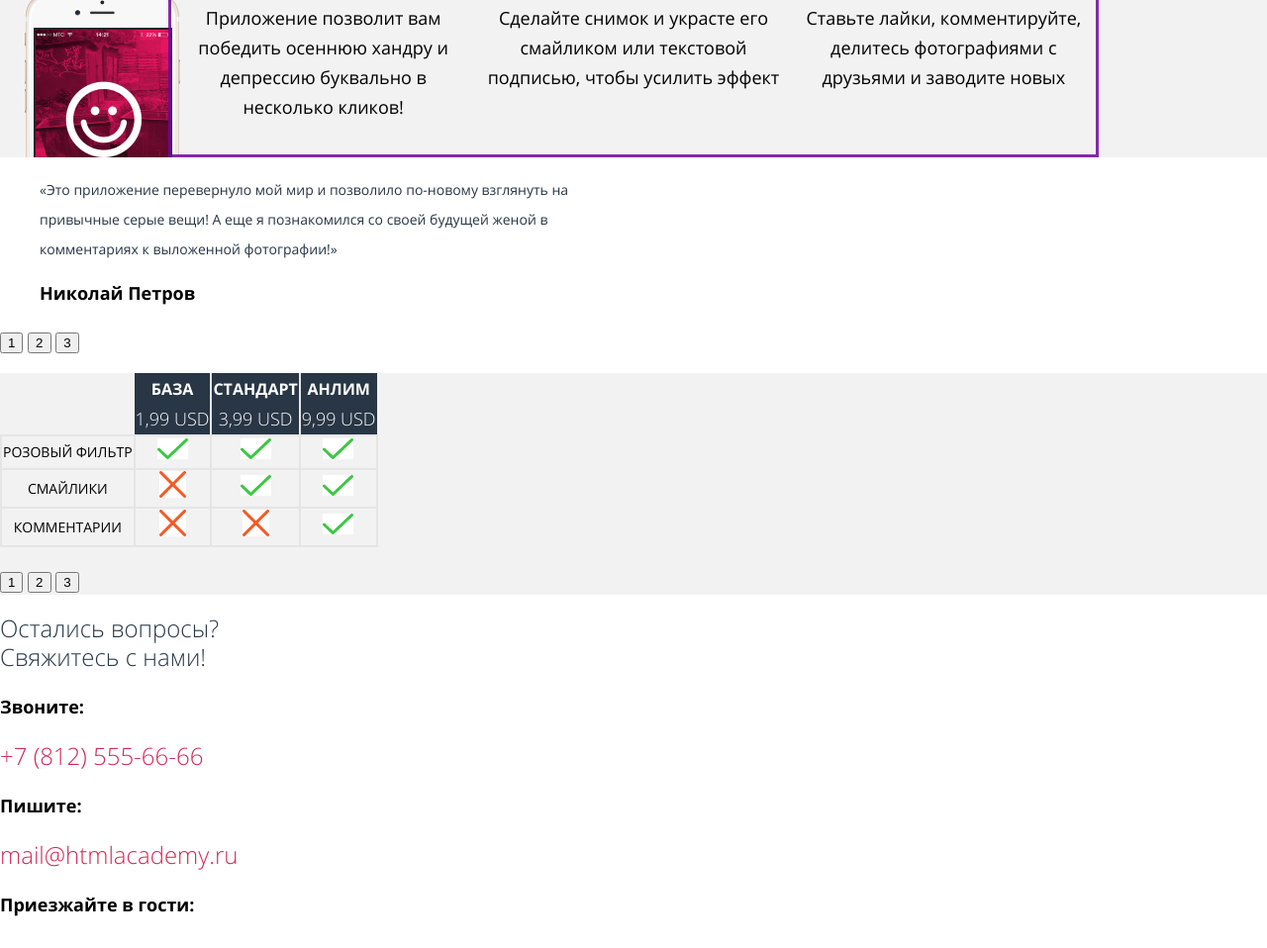
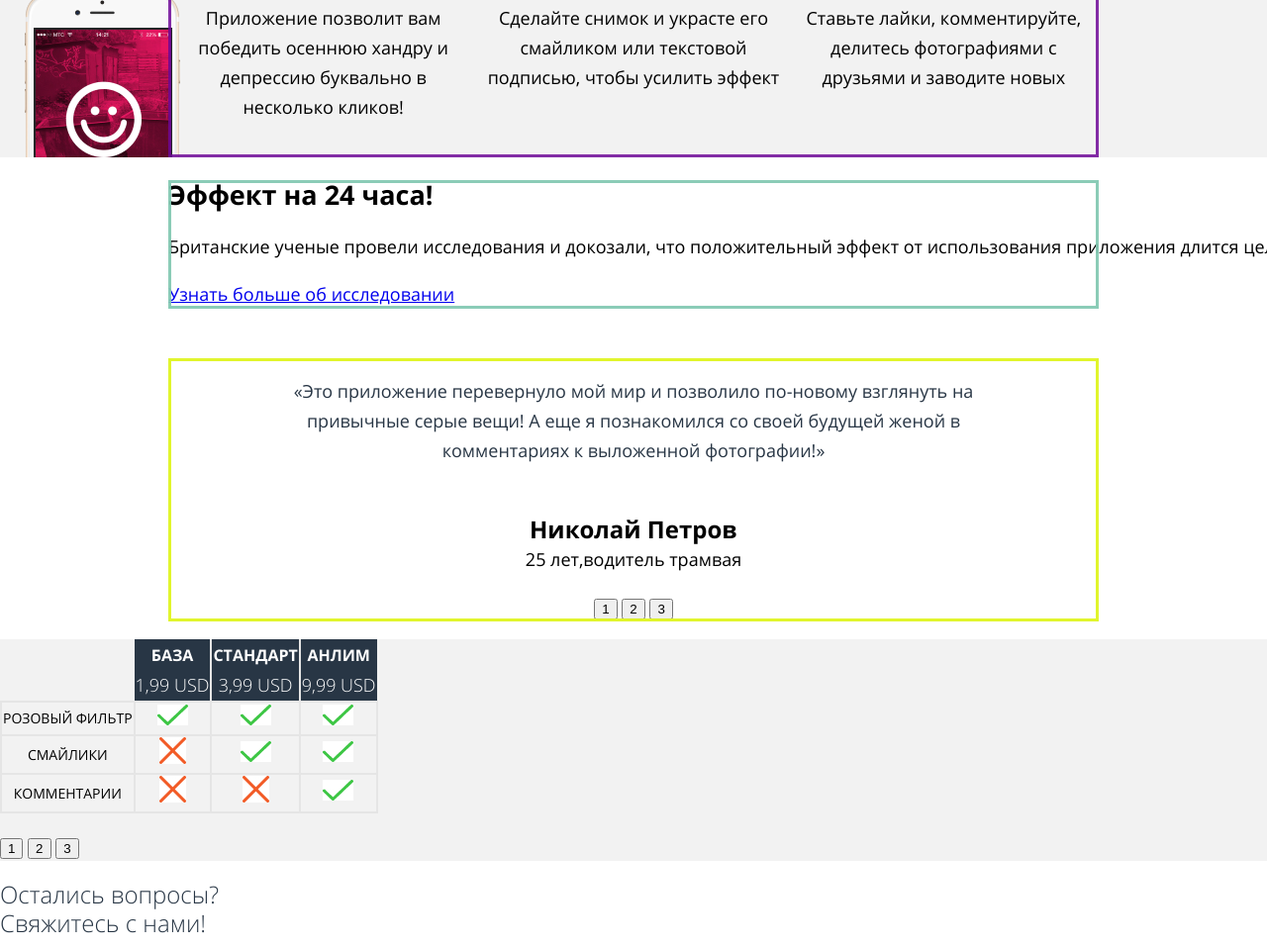
Before and after one commit to Ruslis80/834003-pink-22, a website: page source/index.html in a window 1280 px wide. Shown: the part 1583-2541 px from the top of the page at 99% size. Drawn offline with nearby package versions, Linux system fonts and the light colour scheme; files that its build step writes are made by us from their sources.

Commit message:
Добавил файл,делаю секцию research

```diff
--- a/source/index.html
+++ b/source/index.html
@@ -135,21 +135,18 @@
           </ul>
         </div>
       </section>
-      <section class="research visually-hidden">
+      <section class="research">
         <div class="research__wrapper">
           <h2 class="research__title">
-            Эффект<br>
-            на 24 часа!
+            Эффект на 24 часа!
           </h2>
-          <div class="research__list">
           <p class="research__item">
-              Британские ученые провели исследования<br>
-              и докозали, что положительный эффект<br>
-              от использования приложения длится<br>
+            Британские ученые провели исследования
+            и докозали, что положительный эффект
+            от использования приложения длится
             целые сутки!
           </p>
           <a class="research__larger" href="#">Узнать больше об исследовании</a>
-          </div>
         </div>
       </section>
       <section class="reviews">
@@ -158,31 +155,37 @@
           <div class="reviews__list slider__list">
             <blockquote class="reviews__item slider__item">
               <div class="reviews__author-info">
+                <cite class="reviews__author-name">Николай Петров</cite>
+                <p class="reviews-text__author">25 лет,водитель трамвая</p>
+                <div class="reviews-text__wrapper">
                   <p class="reviews__text">
-                  «Это приложение перевернуло мой мир и позволило по-новому взглянуть на<br>
-                  привычные серые вещи! А еще я познакомился со своей будущей женой в<br>
+                    «Это приложение перевернуло мой мир и позволило по-новому взглянуть на
+                    привычные серые вещи! А еще я познакомился со своей будущей женой в
                     комментариях к выложенной фотографии!»
                   </p>
-                <cite class="reviews__author-name">Николай Петров</cite>
-                <p class="reviews__text visually-hidden">25 лет,водитель трамвая</p>
+                </div>
               </div>
             </blockquote>
             <blockquote class="reviews__item slider__item visually-hidden">
               <div class="reviews__author-info">
+                <cite class="reviews__author-name">Алексей Гулящий</cite>
+                <p class="reviews-text__author">20 лет, менеджер</p>
+                <div class="reviews-text__wrapper">
                   <p class="reviews__text">
                     «Я нашел много новых друзей! Спасибо вам за приложение.»
                   </p>
-                <cite class="reviews__author-name">Алексей Гулящий</cite>
-                <p class="reviews__text">20 лет, менеджер</p>
+                </div>
               </div>
             </blockquote>
             <blockquote class="reviews__item slider__item visually-hidden">
               <div class="reviews__author-info">
+                <cite class="reviews__author-name">Владимир Рыбкин</cite>
+                <p class="reviews-text__author">32 года, полицейский</p>
+                <div class="reviews-text__wrapper">
                   <p class="reviews__text">
                     «Очень хорошее приложение! Рекомендую всем! Много ярких впечатлений!»
                   </p>
-                <cite class="reviews__author-name">Владимир Рыбкин</cite>
-                <p class="reviews__text">32 года, полицейский</p>
+                </div>
               </div>
             </blockquote>
             <button class="reviews__prev visually-hidden" type="button">Предыдущий отзыв</button>
--- /dev/null
+++ b/source/less/blocks/research.less
@@ -0,0 +1,39 @@
+.research {
+  width: 1px;
+  height: 1px;
+  margin: -1px;
+  border: 0;
+  padding: 0;
+  white-space: nowrap;
+  clip: rect(0 0 0 0);
+  overflow: hidden;
+}
+
+@media (min-width: @tablet-width) {
+  .research {
+    clip: auto;
+    width: auto;
+    height: auto;
+    margin: 0;
+
+    .research__wrapper {
+      width: 620px;
+      margin: 0 auto;
+      outline: 3px solid rgba(133, 202, 179, 0.945);
+      outline-offset: -3px;
+    }
+  }
+}
+
+@media (min-width: @desktop-width) {
+  .research {
+    clip: auto;
+    width: auto;
+    height: auto;
+    margin: 0;
+
+    .research__wrapper {
+      width: 940px;
+    }
+  }
+}
--- a/source/less/blocks/reviews.less
+++ b/source/less/blocks/reviews.less
@@ -1,13 +1,93 @@
+.reviews {
+  margin-top: 50px;
+}
+
+.reviews__wrapper {
+  width: 280px;
+  margin: 0 auto;
+  outline: 3px solid rgba(224, 245, 33, 0.945);
+  outline-offset: -3px;
+
+  .reviews__item  {
+    margin: 0;
+  }
+
+  .reviews__author-info {
+    display: flex;
+    flex-direction: column;
+  }
+
   .reviews__author-name {
+    width: 158px;
+    margin: 0 auto;
     font-weight: 700;
     font-style: normal;
     font-size: 18px;
     line-height: 30px;
   }
 
+  .reviews-text__author {
+    width: 1px;
+    height: 1px;
+    margin: -1px;
+    border: 0;
+    padding: 0;
+    white-space: nowrap;
+    clip: rect(0 0 0 0);
+    overflow: hidden;
+  }
+
   .reviews__text {
     font-weight: normal;
     font-size: 14px;
     line-height: 30px;
+    text-align: center;
     color: @verydarkdesaturatedblue;
   }
+
+  .reviews__toggles {
+    text-align: center;
+  }
+}
+
+@media (min-width: @tablet-width) {
+  .reviews__wrapper {
+    width: 620px;
+
+    .reviews__author-name {
+      width: 175px;
+      margin-top: 32px;
+      font-size: 20px;
+      order: 2;
+    }
+
+    .reviews-text__author {
+      clip: auto;
+      width: auto;
+      height: auto;
+      margin: 0;
+      order: 2;
+      text-align: center;
+    }
+
+    .reviews__text {
+      font-size: 18px;
+    }
+  }
+}
+
+@media (min-width: @desktop-width) {
+  .reviews__wrapper {
+    width: 940px;
+
+    .reviews__author-name {
+      width: 210px;
+      font-size: 24px;
+    }
+
+    .reviews-text__wrapper {
+      width: 688px;
+      margin: 0 auto;
+    }
+  }
+}
--- a/source/less/style.less
+++ b/source/less/style.less
@@ -20,3 +20,4 @@
 @import "blocks/modal__despatch.less";
 @import "blocks/photos__gallery.less";
 @import "blocks/photos-filters.less";
+@import "blocks/research.less";
```
Lines whose indentation alone changed are shown as unchanged.
